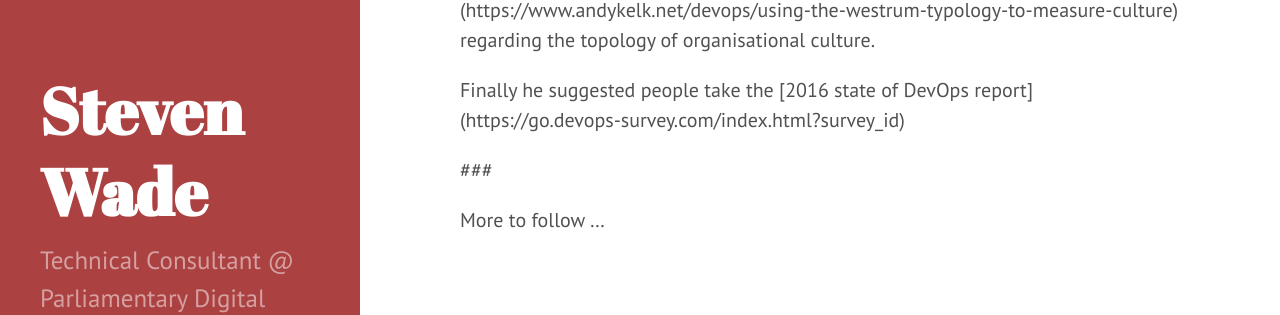
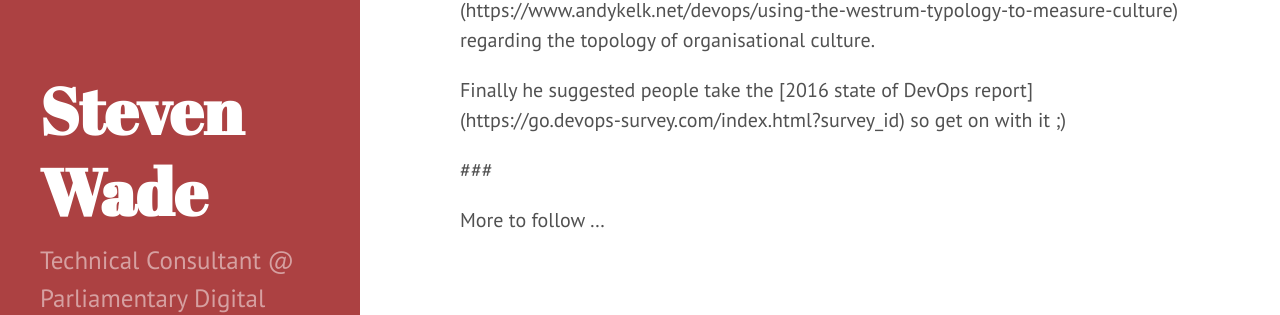
Before and after one commit to swade1987/swade1987.github.io, a Jekyll site: the page built from _posts/2016-03-29-pipeline-conference-review.md, in a window 1280 px wide and 900 px high, scrolled down 583 px. Shown: the part 183-498 px from the top of the window. Built offline with Jekyll 4.4.1, drawn with Linux system fonts in a browser that asks for light colours; comment, search, counter and statistics services are not loaded.

Commit message:
forcing people to complete the 2016 state of DevOps report

```diff
--- a/_posts/2016-03-29-pipeline-conference-review.md
+++ b/_posts/2016-03-29-pipeline-conference-review.md
@@ -22,7 +22,7 @@ It was a facinating hour from Jez, he said many quotes which really hit home to
 
 He also spoke about the [Westrum Typology] (https://www.andykelk.net/devops/using-the-westrum-typology-to-measure-culture) regarding the topology of organisational culture.
 
-Finally he suggested people take the [2016 state of DevOps report] (https://go.devops-survey.com/index.html?survey_id)
+Finally he suggested people take the [2016 state of DevOps report] (https://go.devops-survey.com/index.html?survey_id) so get on with it ;)
 
 
 ###
```
